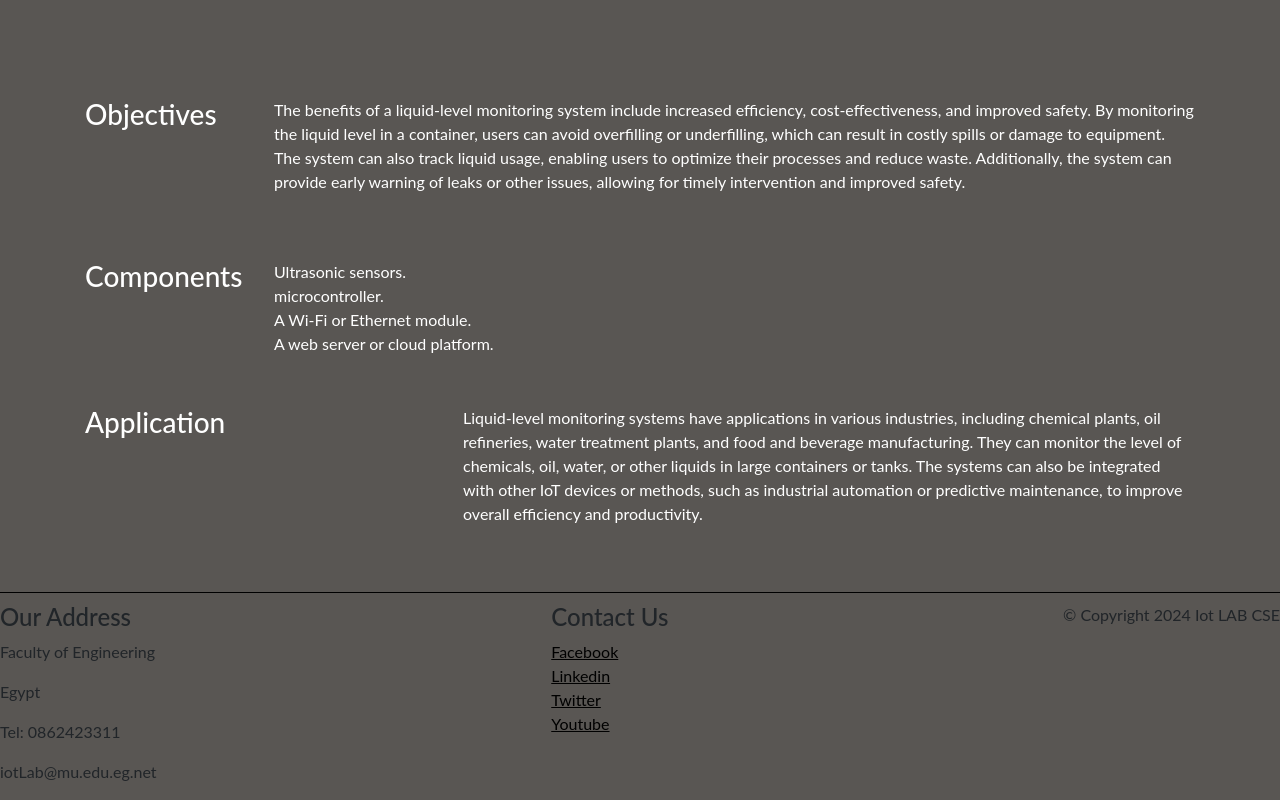
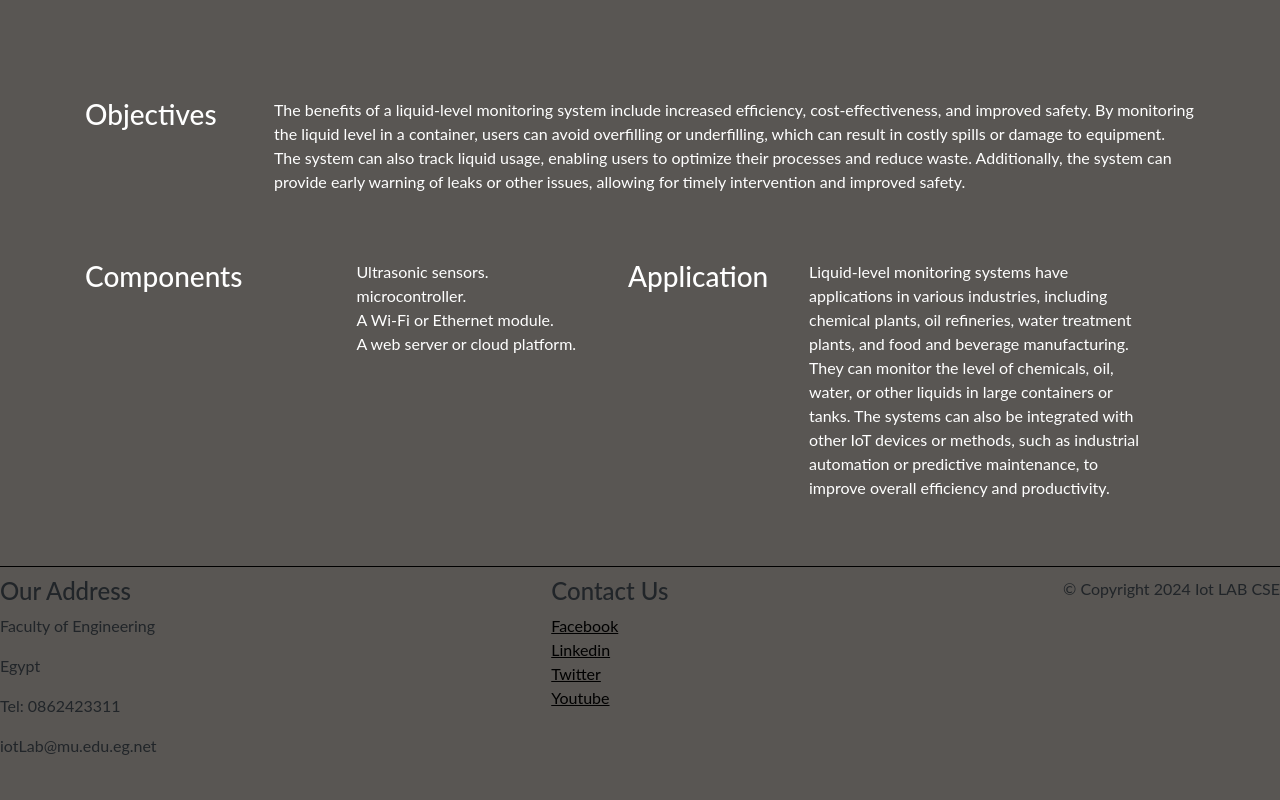
Before and after one commit to Mabona3/IOT, a website: page index.html in a window 1280 px wide. Shown: the part 1049-1849 px from the top of the page. After the commit the page ends 1823 px from the top, so only its background shows below. Drawn offline with nearby package versions, Linux system fonts and the light colour scheme; files whose address does not match are found by name.

Commit message:
Component and Application on the same line

```diff
--- a/index.html
+++ b/index.html
@@ -64,16 +64,17 @@
                     allowing for timely intervention and improved safety.
                     </p>
                 </div>
-                <div class="section row">
-                    <h3 class="col-sm-4 col-lg-2">Components</h3>
-                    <ul class="col-sm-8">
+                <div class="row">
+                    <div class="section row col-lg-6">
+                        <h3 class="col-sm-6 col-lg-6">Components</h3>
+                        <ul class="col-sm-6 col-lg-6">
                             <li>Ultrasonic sensors.</li>
                             <li> microcontroller.</li>
                             <li>A Wi-Fi or Ethernet module.</li>
                             <li>A web server or cloud platform.</li>
                         </ul>
                     </div>
-                <div class="section row">
+                    <div class="section row col-lg-6">
                         <h3 class="col-sm-4">Application</h3>
                         <p class="col-sm-8">Liquid-level monitoring systems have applications in
                         various industries, including chemical plants, oil
@@ -86,6 +87,7 @@
                         predictive maintenance, to improve overall efficiency
                         and productivity.
                         </p>
+                    </div>
                 </div>
             </section>
         </div>
```
Lines whose indentation alone changed are shown as unchanged.
